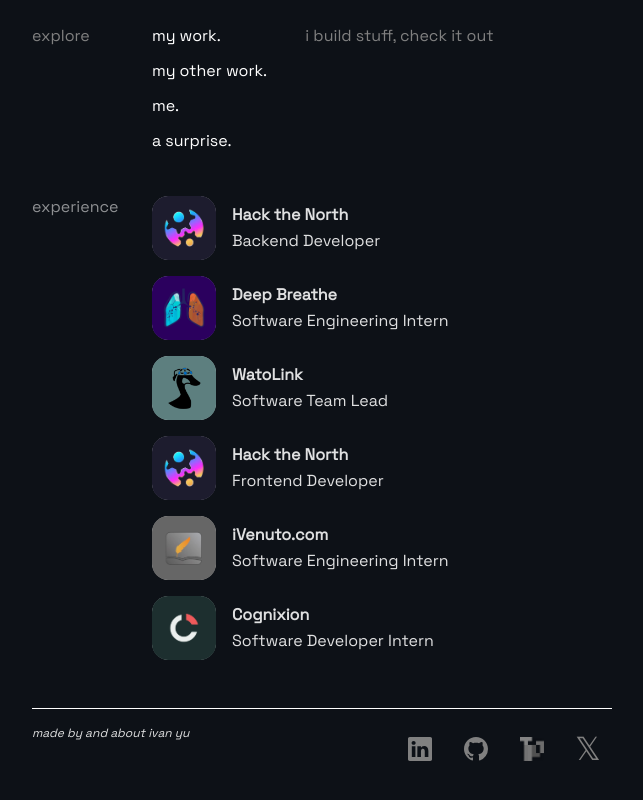
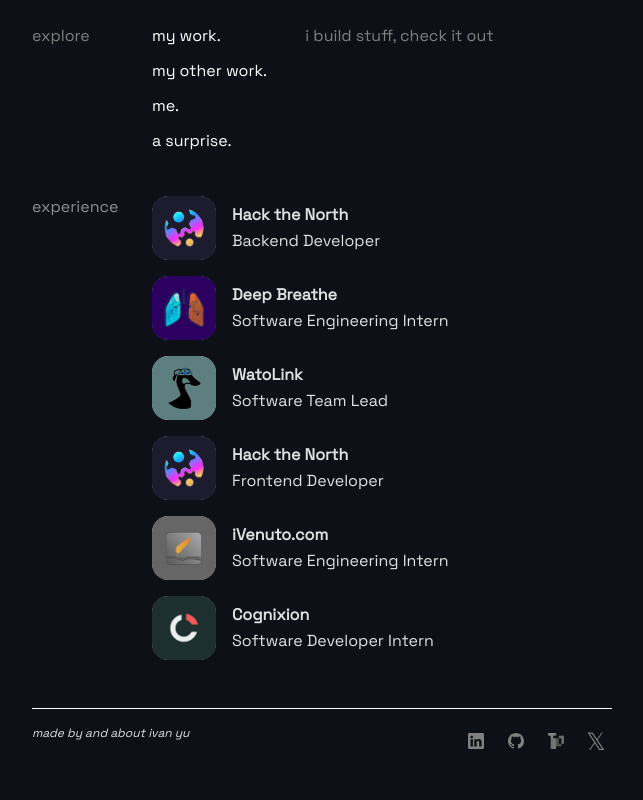
Before and after one commit to IvanYu327/ivanyu.ca, a React (Create React App) app: page / in a window 1280 px wide. Shown: the part 374-1174 px from the top of the page, without its empty margins (308-951 px from the left). Built offline with nearby package versions, Linux system fonts and the light colour scheme.

Commit message:
footoer icon size

```diff
--- a/src/components/Footer.tsx
+++ b/src/components/Footer.tsx
@@ -50,8 +50,8 @@ const SocialButton = styled.a`
   align-items: center;
   justify-content: center;
 
-  height: 48px;
-  width: 48px;
+  height: 32px;
+  width: 32px;
   margin-left: 8px;
   background: none;
   border-radius: 50%;
@@ -65,21 +65,21 @@ const SocialButton = styled.a`
 `;
 
 const BsLinkedinIcon = styled(BsLinkedin)`
-  font-size: 24px;
+  font-size: 16px;
   color: gray;
 `;
 
 const BsGithubIcon = styled(BsGithub)`
-  font-size: 24px;
+  font-size: 16px;
   color: gray;
 `;
 
 const TetrioLogo = styled.img`
-  width: 24px;
+  width: 16px;
   height: auto;
 `;
 
 const XLogo = styled(Heading2)`
   color: gray;
-  font-size: 32px;
+  font-size: 24px;
 `;
```
